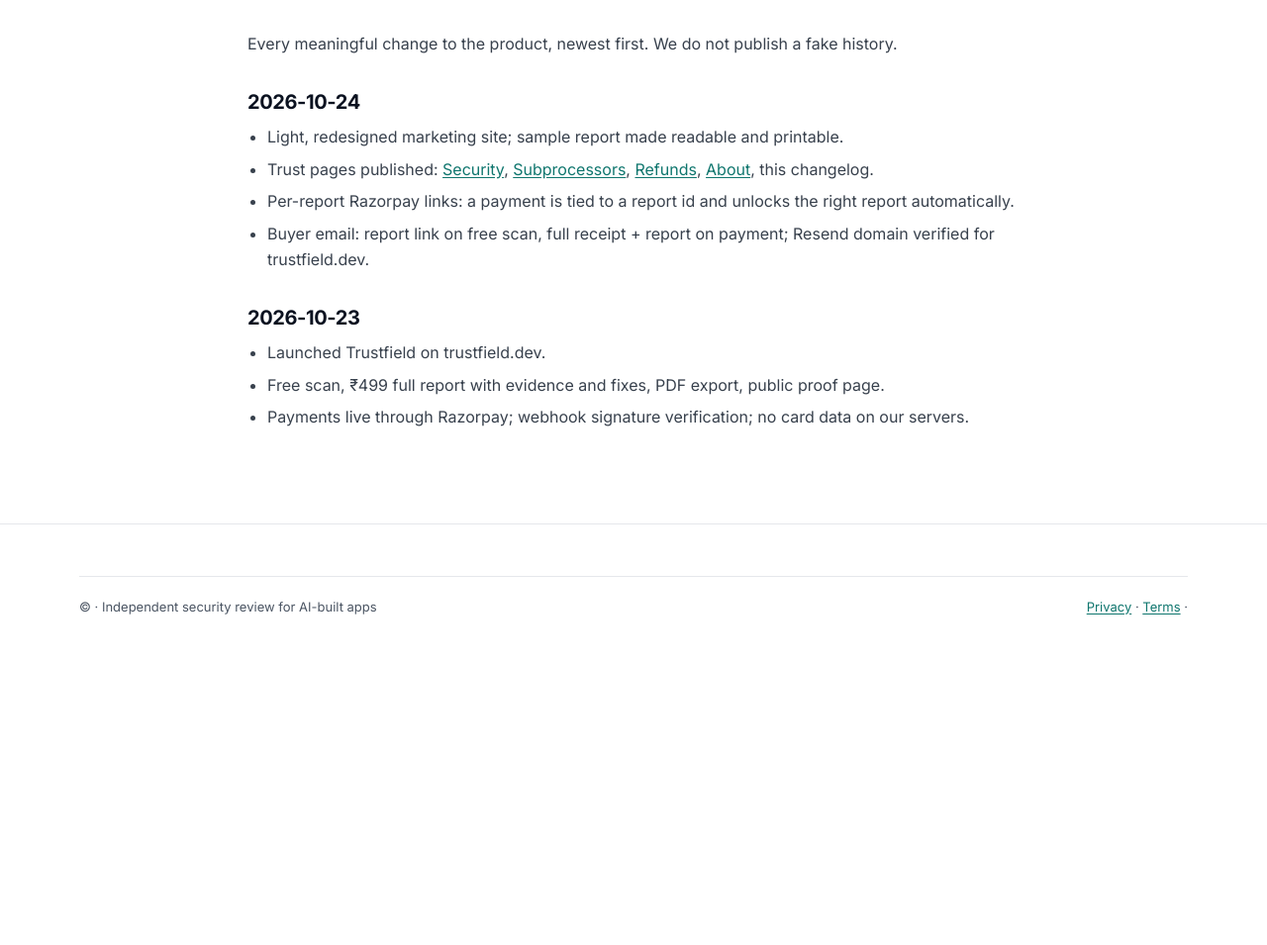
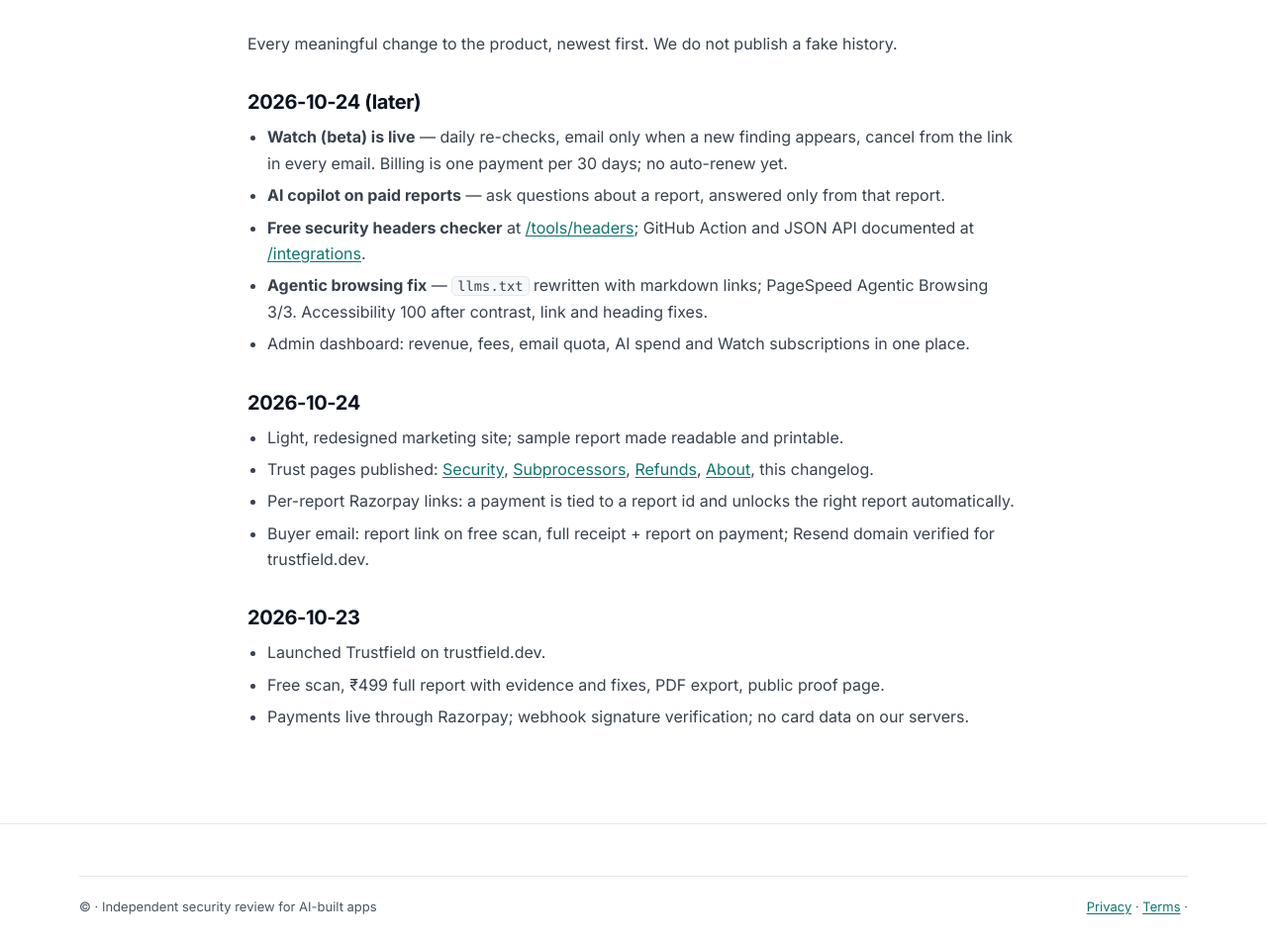
Before and after one commit to kumardhruv87-hue/trustfield, a Python web app: template app/shipproof/templates/changelog.html in a window 1280 px wide. Shown: the part 197-1152 px from the top of the page at 99% size. Before the commit the page ends 818 px from the top, so only its background shows below. Run offline with Jinja, Linux system fonts and the light colour scheme; the template is opened without the code that fills it, so the values that code supplies are empty.

Commit message:
Watch is live: pricing copy, changelog, llms

```diff
--- a/app/shipproof/templates/changelog.html
+++ b/app/shipproof/templates/changelog.html
@@ -15,6 +15,14 @@
 <h1>Changelog</h1>
 <p class="updated">Last updated: {{YEAR}}</p>
 <p>Every meaningful change to the product, newest first. We do not publish a fake history.</p>
+<h2>2026-10-24 (later)</h2>
+<ul>
+  <li><strong>Watch (beta) is live</strong> — daily re-checks, email only when a new finding appears, cancel from the link in every email. Billing is one payment per 30 days; no auto-renew yet.</li>
+  <li><strong>AI copilot on paid reports</strong> — ask questions about a report, answered only from that report.</li>
+  <li><strong>Free security headers checker</strong> at <a href="/tools/headers">/tools/headers</a>; GitHub Action and JSON API documented at <a href="/integrations">/integrations</a>.</li>
+  <li><strong>Agentic browsing fix</strong> — <code>llms.txt</code> rewritten with markdown links; PageSpeed Agentic Browsing 3/3. Accessibility 100 after contrast, link and heading fixes.</li>
+  <li>Admin dashboard: revenue, fees, email quota, AI spend and Watch subscriptions in one place.</li>
+</ul>
 <h2>2026-10-24</h2>
 <ul>
   <li>Light, redesigned marketing site; sample report made readable and printable.</li>
```
